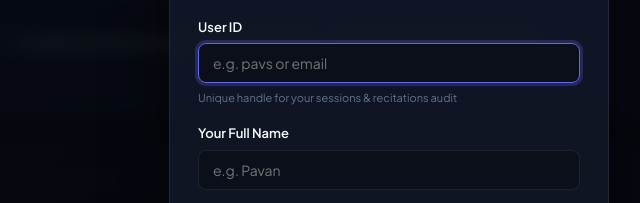
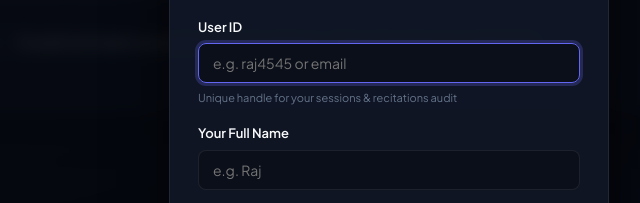
Before and after one commit to vaansocial/sum-j-app, a plain HTML site: page public/index.html in a window 1280 px wide. Both pictures are taken after a click on the button "Switch". Shown: the part 310-513 px from the top of the page, 251-891 px from the left. Drawn offline with Linux system fonts and the light colour scheme; no server answers.

Commit message:
Update index.html

```diff
--- a/public/index.html
+++ b/public/index.html
@@ -315,13 +315,13 @@
       <form id="auth-form" class="modal-form">
         <div class="modal-input-group">
           <label for="input-auth-userid">User ID</label>
-          <input type="text" id="input-auth-userid" placeholder="e.g. pavs or email" autocomplete="username" required />
+          <input type="text" id="input-auth-userid" placeholder="e.g. raj4545 or email" autocomplete="username" required />
           <span class="input-hint">Unique handle for your sessions & recitations audit</span>
         </div>
 
         <div class="modal-input-group">
           <label for="input-auth-name">Your Full Name</label>
-          <input type="text" id="input-auth-name" placeholder="e.g. Pavan" autocomplete="name" required />
+          <input type="text" id="input-auth-name" placeholder="e.g. Raj" autocomplete="name" required />
         </div>
 
         <!-- Error / Rate-limit Banner inside modal -->
```
